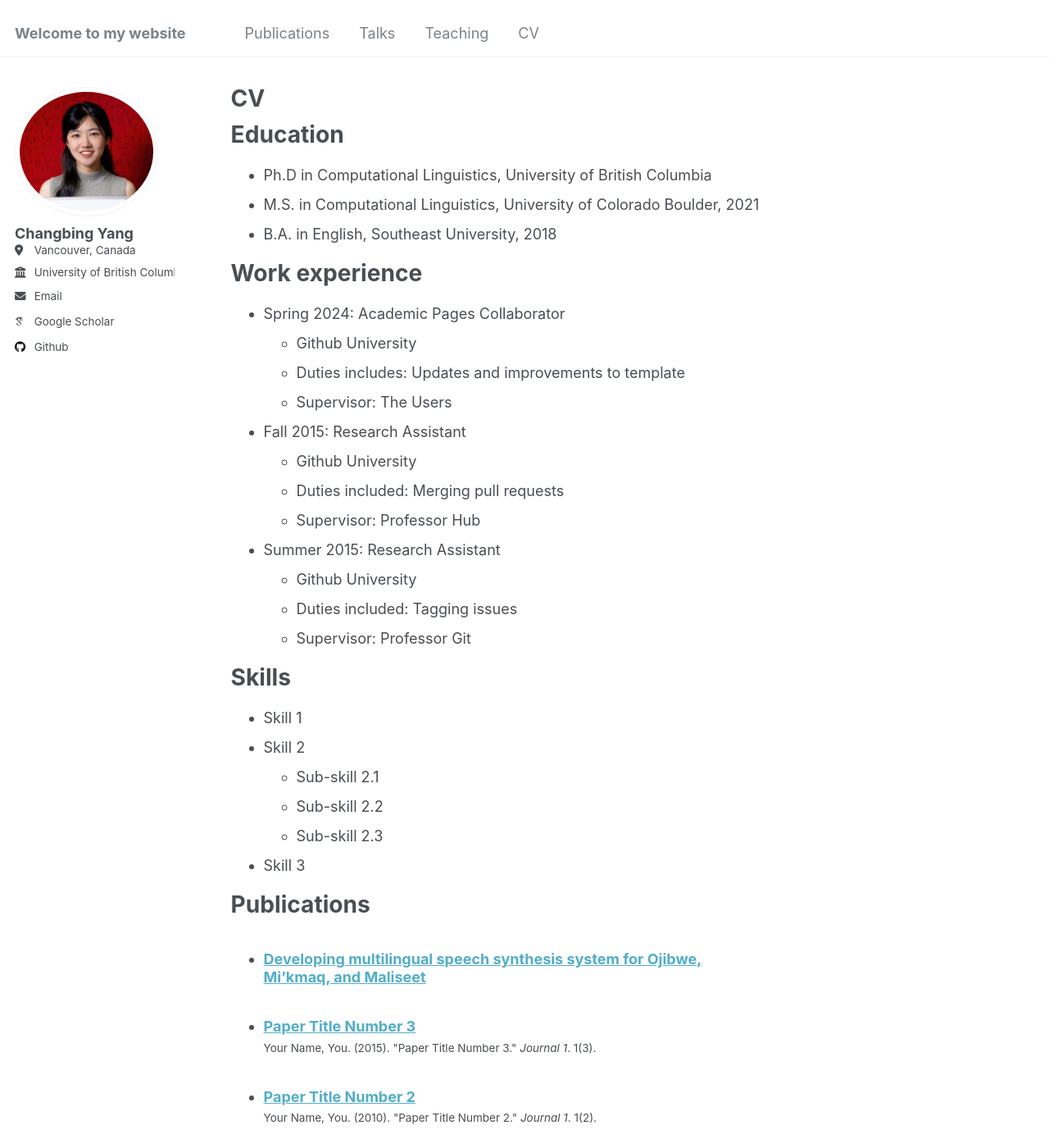
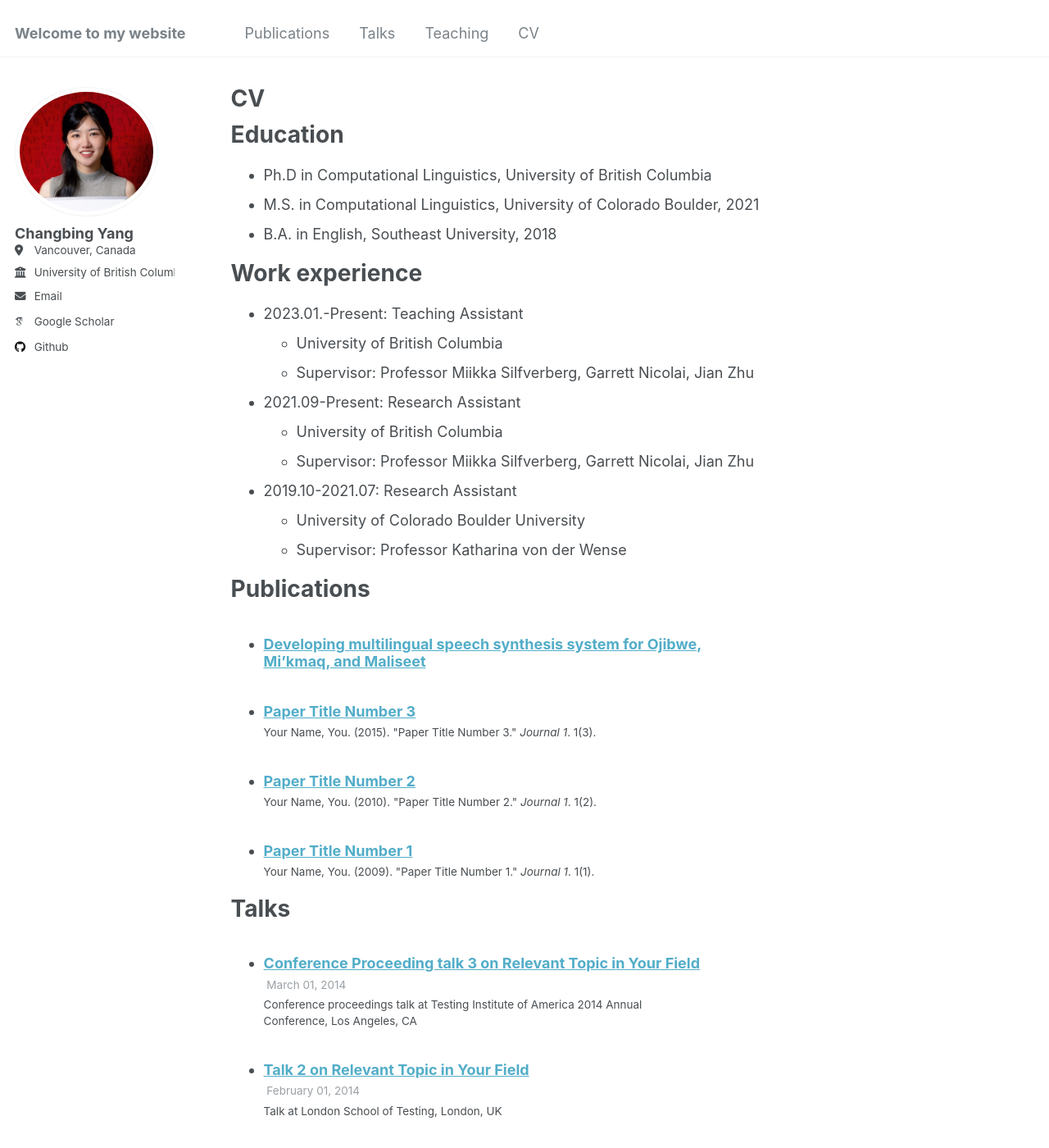
Before and after one commit to changbingY/changbingY.github.io, a Jekyll site: the page built from _pages/cv.md, in a window 1280 px wide and 1400 px high. Shown: the whole window at 82% size. Built offline with Jekyll 4.4.1, drawn with Linux system fonts in a browser that asks for light colours; some web fonts are replaced; a file with an impossible date is left out; some of the changed text lies outside the part shown.

Commit message:
Update cv.md

```diff
--- a/_pages/cv.md
+++ b/_pages/cv.md
@@ -17,29 +17,17 @@ Education
 
 Work experience
 ======
-* Spring 2024: Academic Pages Collaborator
-  * Github University
-  * Duties includes: Updates and improvements to template
-  * Supervisor: The Users
+* 2023.01.-Present: Teaching Assistant
+  * University of British Columbia
+  * Supervisor: Professor Miikka Silfverberg, Garrett Nicolai, Jian Zhu
 
-* Fall 2015: Research Assistant
-  * Github University
-  * Duties included: Merging pull requests
-  * Supervisor: Professor Hub
+* 2021.09-Present: Research Assistant
+  * University of British Columbia
+  * Supervisor: Professor Miikka Silfverberg, Garrett Nicolai, Jian Zhu
 
-* Summer 2015: Research Assistant
-  * Github University
-  * Duties included: Tagging issues
-  * Supervisor: Professor Git
-
-Skills
-======
-* Skill 1
-* Skill 2
-  * Sub-skill 2.1
-  * Sub-skill 2.2
-  * Sub-skill 2.3
-* Skill 3
+* 2019.10-2021.07: Research Assistant
+  * University of Colorado Boulder University
+  * Supervisor: Professor Katharina von der Wense
 
 Publications
 ======
@@ -59,6 +47,18 @@ Teaching
     {% include archive-single-cv.html %}
   {% endfor %}</ul>
 
-Service and leadership
+Service
 ======
-* Currently signed in to 43 different slack teams
+* Reviewing
+  * ACL Rolling Review (2021, 2022, 2024, 2025)
+  * NAACL (2022)
+  * SIGMORPHON (2022, 2023, 2024)
+  * Computel-8 (2025)
+
+* Program Committees
+  * SIGMORPHON (2022, 2023, 2024)
+  * Computel-8 (2025)
+
+Skills
+======
+* Languages: Mandarin, English, Japanese
```
